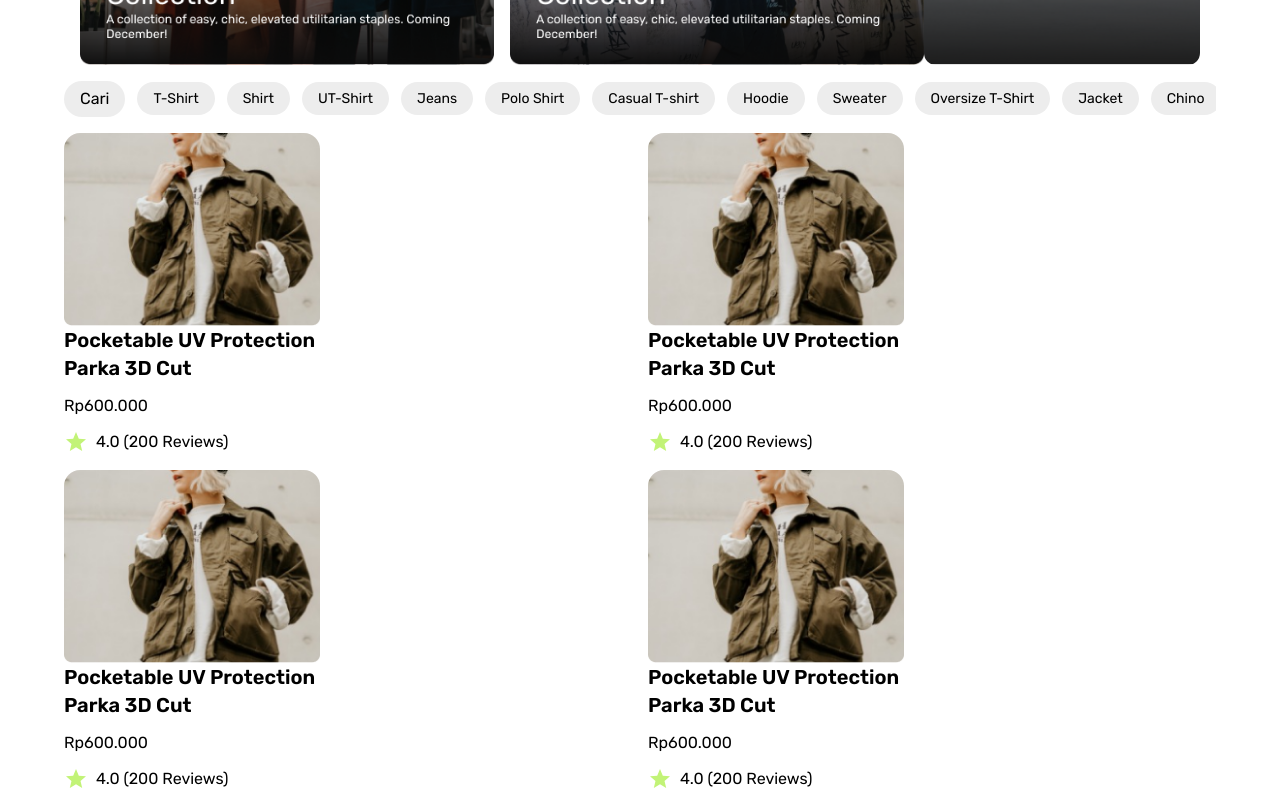
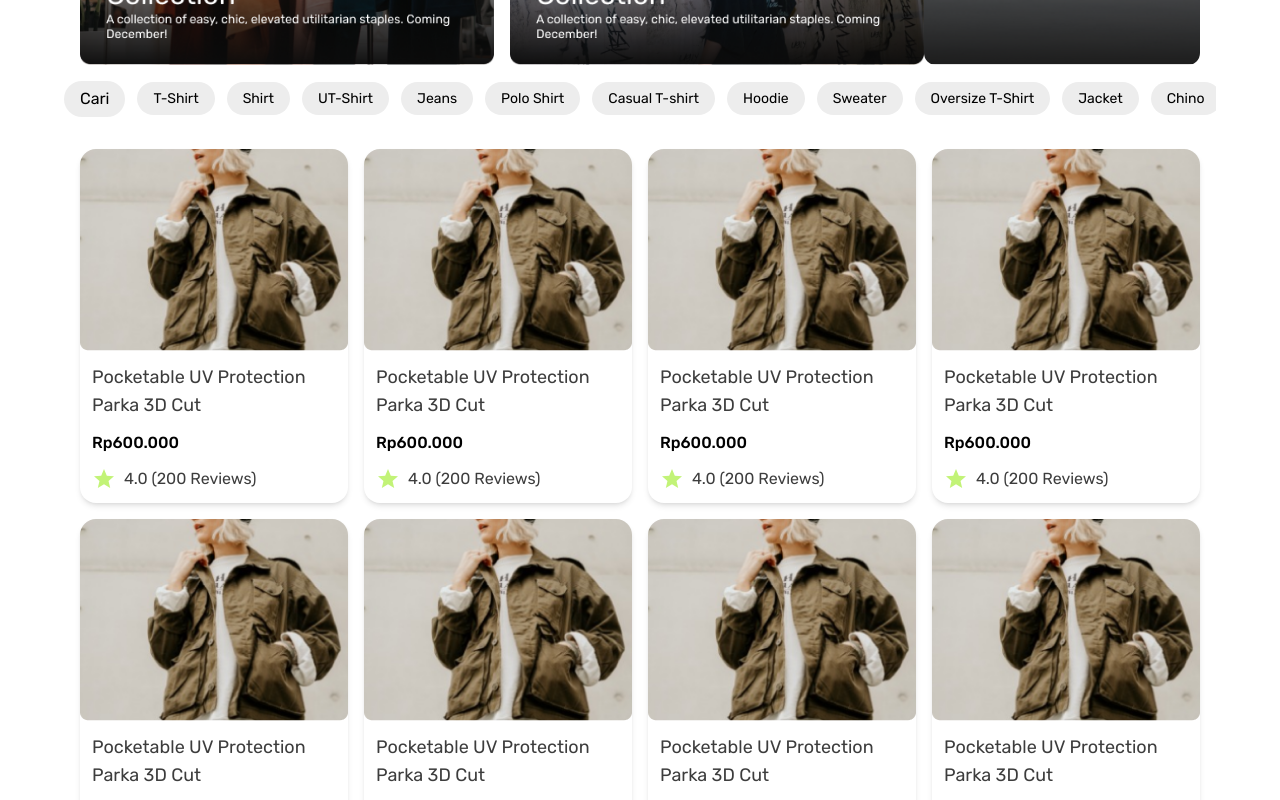
Before and after one commit to nandorfn/mini-project_Riotgear_ecommerce, a Next.js app: page / in a window 1280 px wide. Shown: the part 520-1320 px from the top of the page. Built offline with nearby package versions, Linux system fonts and the light colour scheme.

Commit message:
update: scrollmenubar, navbar, and productCard

```diff
--- a/app/components/Body/Body.tsx
+++ b/app/components/Body/Body.tsx
@@ -3,7 +3,7 @@ import ProductCard from "../Card/ProductCard";
 const Body: React.FC = () => {
     return (
         <>
-          <section className="mt-4 grid grid-cols-1 md:grid-cols-2 2xl:grid-cols-4 gap-4">
+          <section className="p-4 gap-4 mt-4  grid grid-cols-2 sm:grid-cols-3 md:grid-cols-4">
             <ProductCard />
             <ProductCard />
             <ProductCard />
--- a/app/components/Card/ProductCard.tsx
+++ b/app/components/Card/ProductCard.tsx
@@ -5,7 +5,7 @@ import StarLogo from '../../assets/Star.svg'
 const ProductCard: React.FC = () => {
   return (
     <>
-      <div className="card w-64 bg-base-100 hover:bg-base-200 cursor-pointer">
+      <div className="card w-fit shadow-md bg-base-100 hover:bg-base-200 cursor-pointer">
         <figure>
           <Image
             className='w-full'
@@ -13,16 +13,16 @@ const ProductCard: React.FC = () => {
             alt="Jacket"
             />
         </figure>
-        <div className="flex flex-col gap-3">
-          <h2 className="card-title">Pocketable UV Protection Parka 3D Cut</h2>
-          <p>Rp600.000</p>
+        <div className="flex flex-col gap-3 p-3">
+          <h2 className="card-title text-lg text-base-300 font-normal">Pocketable UV Protection Parka 3D Cut</h2>
+          <p className='font-medium text-base'>Rp600.000</p>
           <div className='flex items-center gap-2'>
             <Image
               className='w-6'
               src={StarLogo}
               alt='star logo'
             />
-            <p>4.0 (200 Reviews)</p>
+            <p className='text-base-300 font-normal'>4.0 (200 Reviews)</p>
           </div>
         </div>
       </div>
--- a/app/components/Menu/ScrollMenuContainer.tsx
+++ b/app/components/Menu/ScrollMenuContainer.tsx
@@ -20,16 +20,16 @@ const ScrollMenuContainer: React.FC = () => {
         <div className="mx-auto overflow-x-hidden">
           <div className="flex flex-row whitespace-nowrap">
             <div className="flex px-4 bg-base-200 rounded-full me-3">
-              <button onClick={handleClick}>Cari</button>
               {input &&
                 <input
-                  className="ms-2 border-2 rounded-e-full"
+                  className="me-2 rounded-full focus:outline-none ps-2 border-2"
                   name="searchQuery"
                   placeholder="Search..."
                   onChange={(e) => handleSearch(e)}
                   value={search}
                 />
               }
+              <button onClick={handleClick}>Cari</button>
             </div>
             <ScrollMenu />
           </div>
--- a/app/components/Navbar/Navbar.tsx
+++ b/app/components/Navbar/Navbar.tsx
@@ -29,7 +29,7 @@ const Navbar: React.FC = () => {
                 />
               </label>
             </div>
-            <div className="drawer-side">
+            <div className="drawer-side z-50">
               <label htmlFor="my-drawer" className="drawer-overlay"></label>
               <ul className='menu w-80 pt-16 min-h-full bg-[#EBEBED] text-lg'>
                 <Menus />
--- a/tailwind.config.ts
+++ b/tailwind.config.ts
@@ -23,6 +23,7 @@ const config: Config = {
         "secondary": "#f000b8",
         "accent": "#C2F377",
         "neutral": "#000000",
+        "base-300": "#3E3E3E",
         "base-100": "#ffffff",
         "info": "#9FA0A2",
         "success": "#36d399",
```
